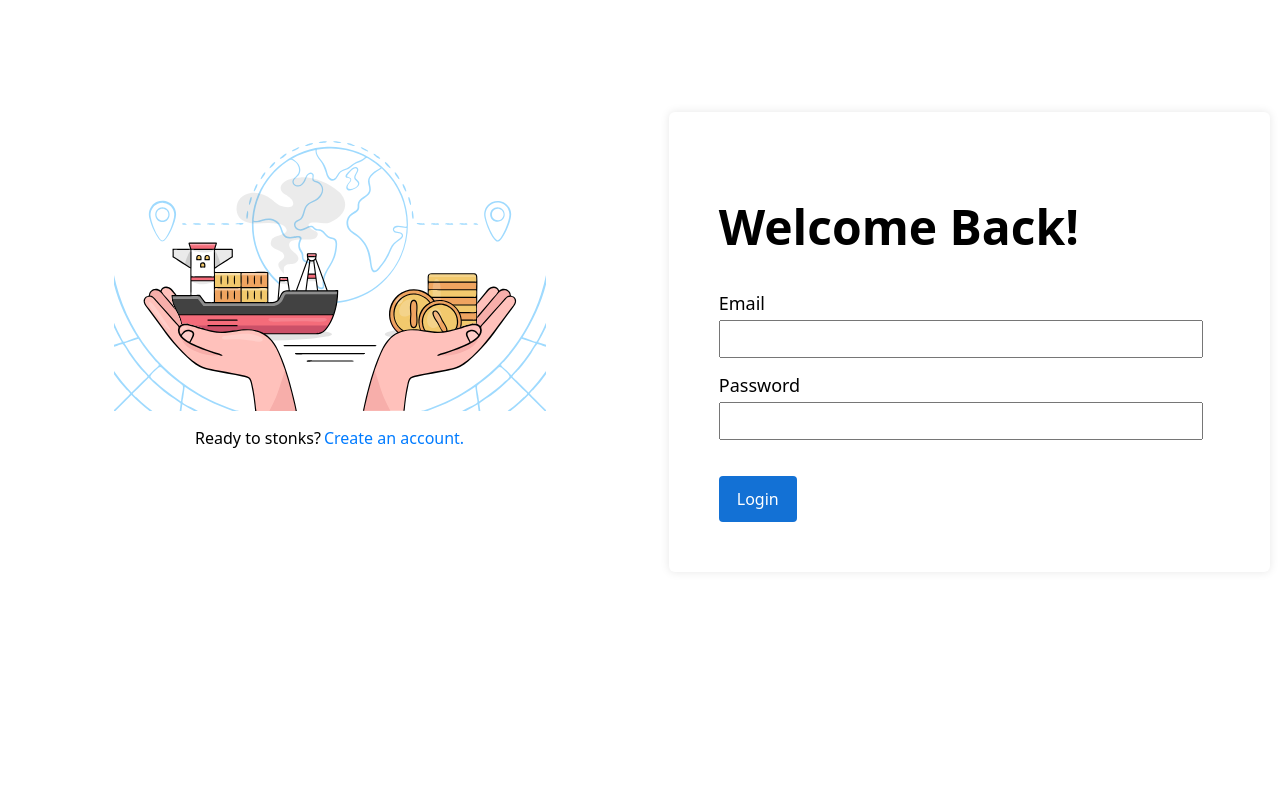
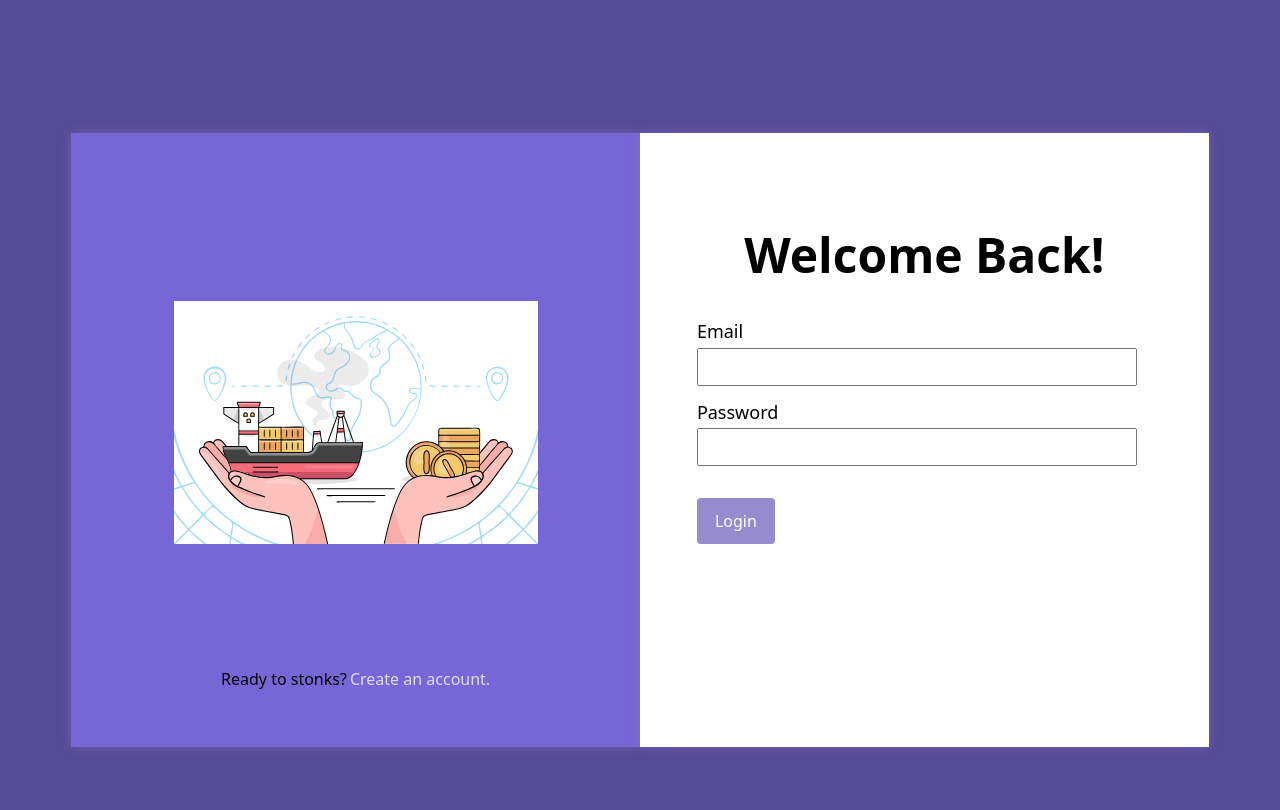
Before and after one commit to nishantak/OnlyCommodities, a Python web app: template website/templates/login.html in a window 1280 px wide. Before the commit the page ends 522 px from the top, so only its background shows below. Run offline with Jinja, Linux system fonts and the light colour scheme; the template is opened without the code that fills it, so the values that code supplies are empty.

Commit message:
taylor swift

```diff
--- a/website/templates/login.html
+++ b/website/templates/login.html
@@ -14,20 +14,20 @@
             <div class="imageholder">
                 <img id="commodity" src="image.jpg" alt="Commodity">
             </div>
-            <div class="text">Ready to stonks?<a id="register" href="/reg.html" style="padding-left: 3px;">Create an account.</a></div>
+            <div class="text">Ready to stonks?<a id="register" href="reg.html">Create an account.</a></div>
         </div>
         <div class="box box2">
-            <h1 style="text-align: left; font-size: xxx-large;">Welcome Back!</h1>
+            <h1>Welcome Back!</h1>
             <div class="form">
                 <div id="form-message"></div>
                 <form id="login-form">
                     <div class="input-field">
-                        <label for="email">Email</label><br>
-                        <input type="email" id="email" required>
+                        <label for="email" class="form__label">Email</label><br>
+                        <input type="email" class="form__field" id="email" required>
                     </div>
                     <div class="input-field">
-                        <label for="password">Password</label><br>
-                        <input type="password" id="password" required>
+                        <label for="password" class="form__label">Password</label><br>
+                        <input type="password" class="form__field" id="password" required>
                     </div>
                     <div class="button-field">
                         <button type="submit">Login</button>
--- a/website/templates/style/login.css
+++ b/website/templates/style/login.css
@@ -3,24 +3,36 @@
     font-size: medium;
 }
 
-body {
-    background-color: #ffffff;
-    height: 100vh;
-    margin: 0;
+body{
+    background-color: #564b96;
 }
 
-.container {
+.container{
+    margin: 5%;
     display: flex;
-    font-size: 0;
+    justify-content: space-evenly;
 }
 
-.box {
-    display: inline-block;
-    vertical-align: top;
-    box-sizing: border-box;
-    width: 50%;
-    margin: auto;
-    padding: 50px;
+.box{
+    height: 500px;
+    width: 60%;
+    padding: 5%;
+    margin-top: 70px;
+    box-shadow: 0 0 10px rgb(147, 117, 199,0.5);
+}
+
+.box1{
+    background-color: #7766d5;
+    display: flex;
+    flex-direction: column;
+    justify-content: center;
+    align-items: center;
+}
+
+.box2{
+    background-color: #fff;
+    display: flex;
+    flex-direction: column;
 }
 
 .imageholder {
@@ -42,37 +54,29 @@ img {
     width: 100%;
 }
 
-.box1{
-    display: flex;
-    flex-direction: column;
-}
-
-.box2{
-    margin-top: 14vh;
-    width: 47%;
-    border-radius: 6px;
-    box-shadow: 0 0 10px rgba(0, 0, 0, 0.1);
-    height: 100%;
-}
-
 a{
     font-size: medium;
-    color: #007bff;
+    color: #dfdcee;
     text-decoration: none;
 }
 
 a:hover{
     text-decoration: underline;
-    color: #234fff;
+    color: #c4baf9;
 }
 
 label{
     font-size: large;
 }
 
+h1{
+    text-align: center;
+    font-size: xxx-large;
+}
+
 button{
     margin-top: 4%;
-    background-color: #1371d5;
+    background-color: #958bce;
     color: #ffffff;
     padding: 12px 18px;
     border: none;
@@ -81,7 +85,11 @@ button{
 }
 
 button:hover{
-    background-color: #0a32d3;
+    background-color: #7766d5;
+}
+
+a{
+    padding-left: 3px;
 }
 
 input{
```
